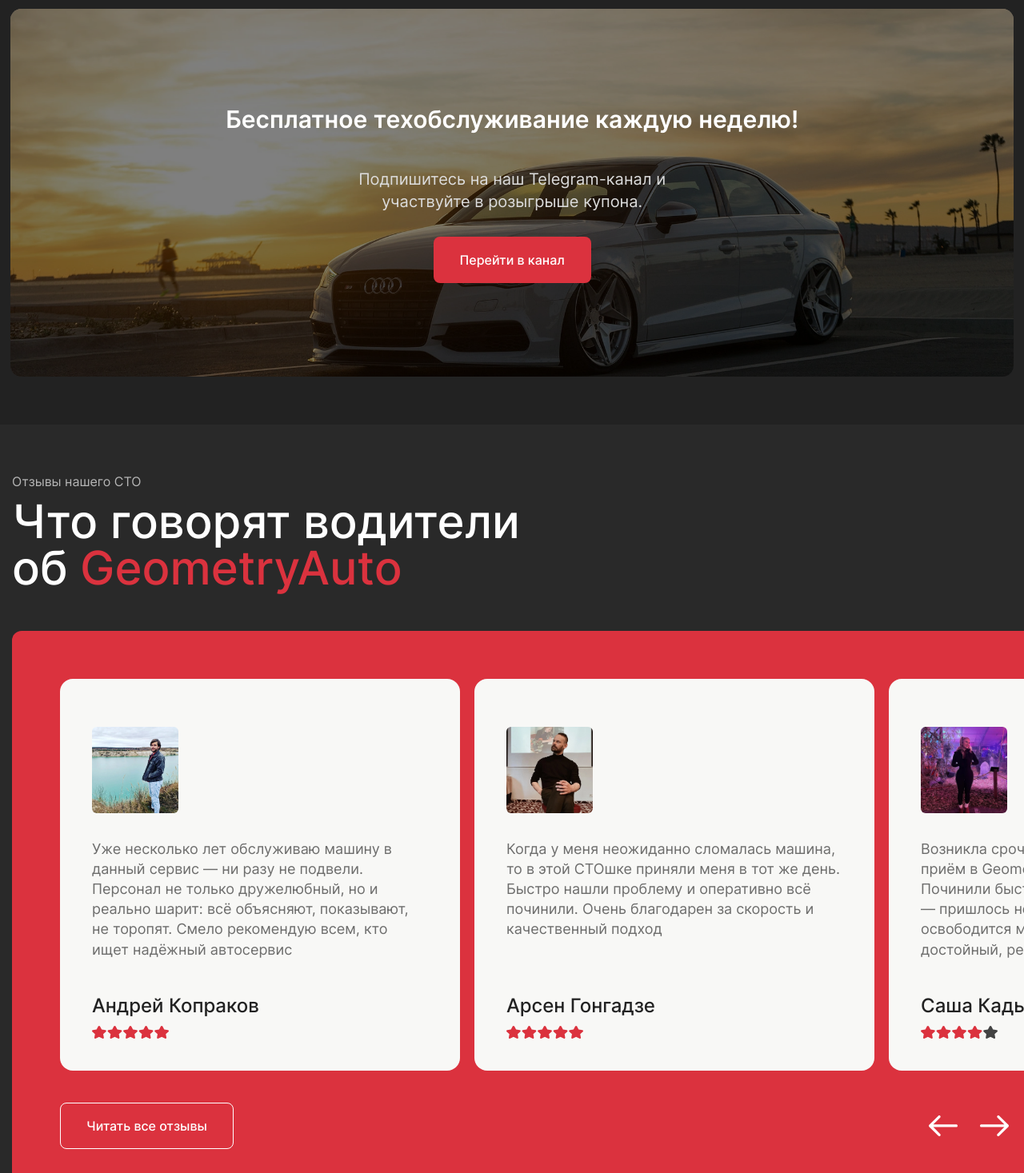
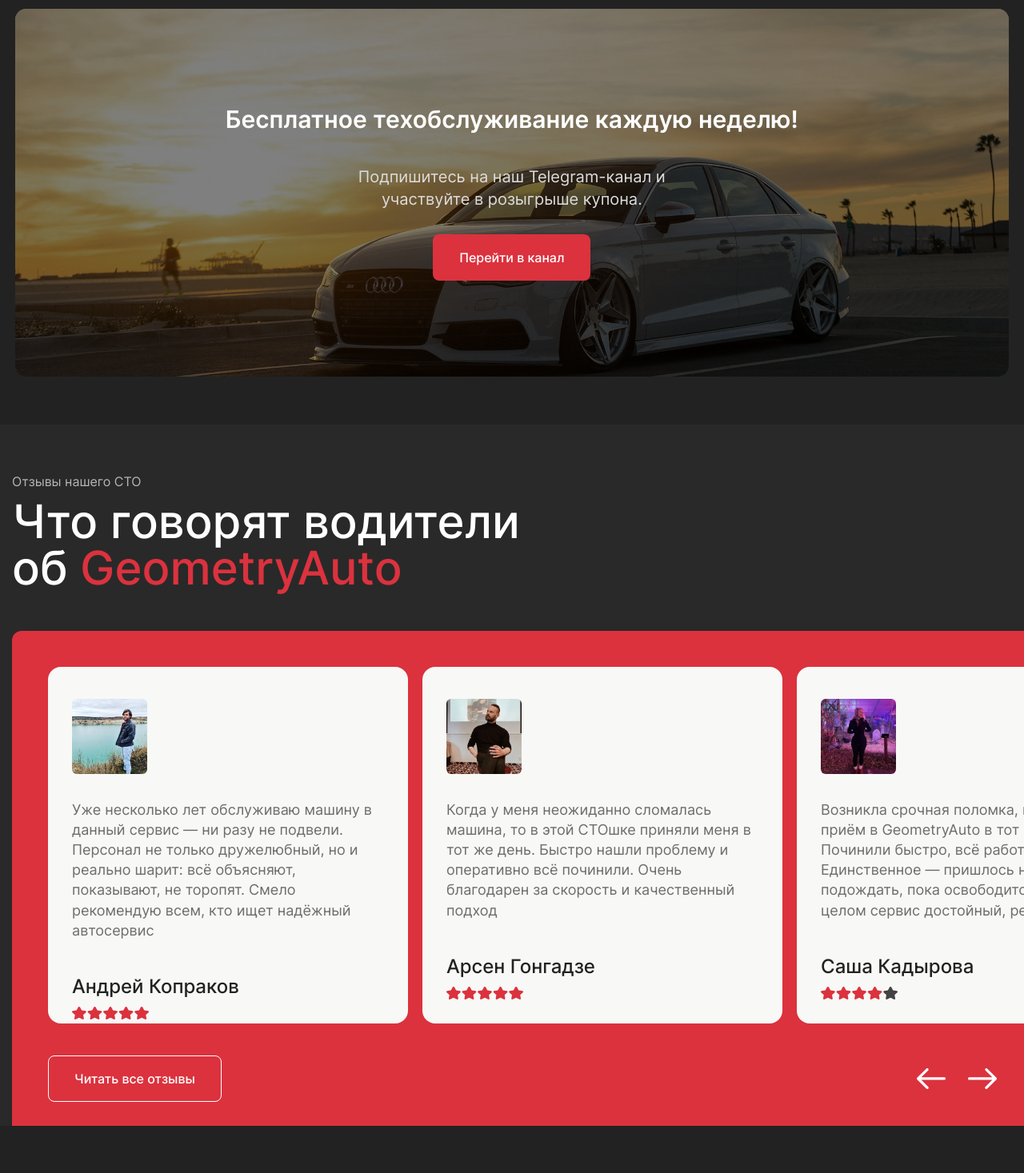
Before and after one commit to PavelBoyko07/fixinMoto, a plain HTML site: page index.html in a window 1280 px wide. Shown: the part 3580-5047 px from the top of the page at 80% size. Drawn offline with nearby package versions, Linux system fonts and the light colour scheme; some packages are replaced by stand-ins of ours; a script that the page names is missing.

Commit message:
сделан адаптив для секции с отзывами, и секции баннера

```diff
--- a/css/components/_banner.css
+++ b/css/components/_banner.css
@@ -4,7 +4,7 @@
   align-items: center;
   flex-direction: column;
   background-image: url("../../images/banner.webp");
-  max-width: 98%;
+  max-width: 97%;
   width: 100%;
   margin: 0 auto 60px;
   background-size: cover;
@@ -17,6 +17,15 @@
   color: #fff;
   padding: 40px 30px;
   border-radius: 14px;
+  @media (max-width: 1050px) {
+    min-height: 420px;
+  }
+  @media (max-width: 768px) {
+    min-height: 390px;
+  }
+  @media (max-width: 500px) {
+    padding: 30px 20px;
+  }
 }
 
 .banner * {
@@ -37,10 +46,21 @@
 
 .banner__title {
   font-size: 30px;
+  line-height: 1.2;
   font-weight: 600;
   margin-bottom: 40px;
   opacity: 0;
   animation-delay: 1s;
+  @media (max-width: 992px) {
+    font-size: 28px;
+  }
+  @media (max-width: 830px) {
+    font-size: 26px;
+    max-width: 460px;
+  }
+  @media (max-width: 530px) {
+    font-size: 24px;
+  }
 }
 
 .banner__text {
@@ -50,6 +70,20 @@
   margin: 0 auto 30px;
   opacity: 0;
   animation-delay: 1.4s;
+  @media (max-width: 830px) {
+    font-size: 18px;
+    max-width: 410px;
+    width: 100%;
+  }
+  @media (max-width: 495px) {
+    font-size: 17px;
+  }
+}
+
+.banner__btn {
+  @media (max-width: 610px) {
+    padding: 14px 29px;
+  }
 }
 
 @keyframes fadeInBanner {
@@ -97,42 +131,3 @@
   animation: fadeInUp 1.4s ease forwards;
   animation-delay: 0.7s;
 }
-
-@media (max-width: 992px) {
-  .banner {
-    margin-top: 50px;
-  }
-}
-
-@media (max-width: 768px) {
-  .banner__title {
-    font-size: 24px;
-  }
-
-  .banner__text {
-    font-size: 18px;
-    line-height: 1.4;
-    max-width: 290px;
-  }
-}
-
-@media (max-width: 610px) {
-  .banner__title {
-    font-size: 23px;
-  }
-
-  .banner__btn {
-    padding: 14px 29px;
-  }
-}
-
-@media (max-width: 500px) {
-  .banner {
-    margin: 60px -7px 0;
-    width: auto;
-  }
-
-  .banner__title {
-    font-size: 22px;
-  }
-}
--- a/css/components/_title-section.css
+++ b/css/components/_title-section.css
@@ -34,4 +34,8 @@
   font-weight: 400;
   font-size: 16px;
   color: rgba(255, 255, 255, 0.66);
+  @media (max-width: 610px) {
+    font-size: 15px;
+    margin-bottom: 10px;
+  }
 }
--- a/css/home/_reviews.css
+++ b/css/home/_reviews.css
@@ -12,10 +12,31 @@
   background-color: var(--accent);
   border-radius: 12px 12px 0 0;
   margin-right: -160px;
+  @media (max-width: 1300px) {
+    margin-right: -130px;
+  }
+  @media (max-width: 1200px) {
+    margin-right: -110px;
+  }
+  @media (max-width: 992px) {
+    margin: 0 -16px;
+  }
 }
 
 .reviews__swiper {
   padding: 60px 60px 30px;
+  @media (max-width: 1300px) {
+    padding: 45px 45px 30px;
+  }
+  @media (max-width: 860px) {
+    padding: 45px 30px 30px;
+  }
+  @media (max-width: 530px) {
+    padding: 45px 22px 30px;
+  }
+  @media (max-width: 468px) {
+    padding: 38px 20px 30px;
+  }
 }
 
 .swiper-wrapper {
@@ -23,8 +44,18 @@
 }
 
 .reviews__swiper .swiper-slide {
+  cursor: pointer;
   max-width: 500px;
   height: 100%;
+  @media (max-width: 1300px) {
+    max-width: 450px;
+  }
+  @media (max-width: 768px) {
+    max-width: 420px;
+  }
+  @media (max-width: 500px) {
+    max-width: 99%;
+  }
 }
 
 .reviews__card {
@@ -36,6 +67,12 @@
   overflow: hidden;
   padding: 60px 40px 40px;
   color: rgba(34, 34, 34, 0.65);
+  @media (max-width: 1300px) {
+    padding: 40px 30px 30px;
+  }
+  @media (max-width: 1100px) {
+    padding: 30px 25px;
+  }
 }
 
 .reviews__img {
@@ -43,10 +80,25 @@
   object-position: center;
   object-fit: cover;
   margin-bottom: 32px;
+  @media (max-width: 1300px) {
+    width: 94px;
+    height: 94px;
+  }
+  @media (max-width: 610px) {
+    width: 88px;
+    height: 88px;
+  }
+  @media (max-width: 468px) {
+    width: 82px;
+    height: 82px;
+  }
 }
 
 .reviews__text {
   margin-bottom: 44px;
+  @media (max-width: 768px) {
+    font-size: 16px;
+  }
 }
 
 .reviews__name {
@@ -56,6 +108,13 @@
   line-height: 1.2;
   color: #222222;
   margin-bottom: 10px;
+  @media (max-width: 1100px) {
+    font-size: 22px;
+    margin-bottom: 12px;
+  }
+  @media (max-width: 768px) {
+    font-size: 20px;
+  }
 }
 
 .reviews__bottom {
@@ -65,6 +124,13 @@
   gap: 40px;
   margin-top: 40px;
   margin-right: 100px;
+  @media (max-width: 992px) {
+    margin-right: 0;
+  }
+  @media (max-width: 420px) {
+    flex-direction: column-reverse;
+    gap: 26px;
+  }
 }
 
 .reviews__navigation {
@@ -72,6 +138,9 @@
   gap: 20px;
   align-items: center;
   margin-left: auto;
+  @media (max-width: 420px) {
+    margin-left: 0;
+  }
 }
 
 .reviews__link:hover {
@@ -96,3 +165,16 @@
 .reviews__btn:focus {
   border-color: white;
 }
+
+.reviews__btn svg {
+  @media (max-width: 1100px) {
+    width: 30px;
+    height: auto;
+  }
+}
+
+.reviews__link {
+  @media (max-width: 860px) {
+    padding: 15px 29px;
+  }
+}
--- a/js/index.js
+++ b/js/index.js
@@ -28,7 +28,7 @@
 
 new Swiper('.reviews__swiper', {
   slidesPerView: 'auto',
-  spaceBetween: 18,
+
   autoHeight: true,
   loop: true,
   speed: 600,
@@ -36,6 +36,14 @@
     prevEl: '.reviews__btn--prev',
     nextEl: '.reviews__btn--next'
   },
+  breakpoints: {
+    610: {
+      spaceBetween: 18,
+    },
+    300: {
+      spaceBetween: 12
+    }
+  }
 });
 
 function animateBanner() {
```
